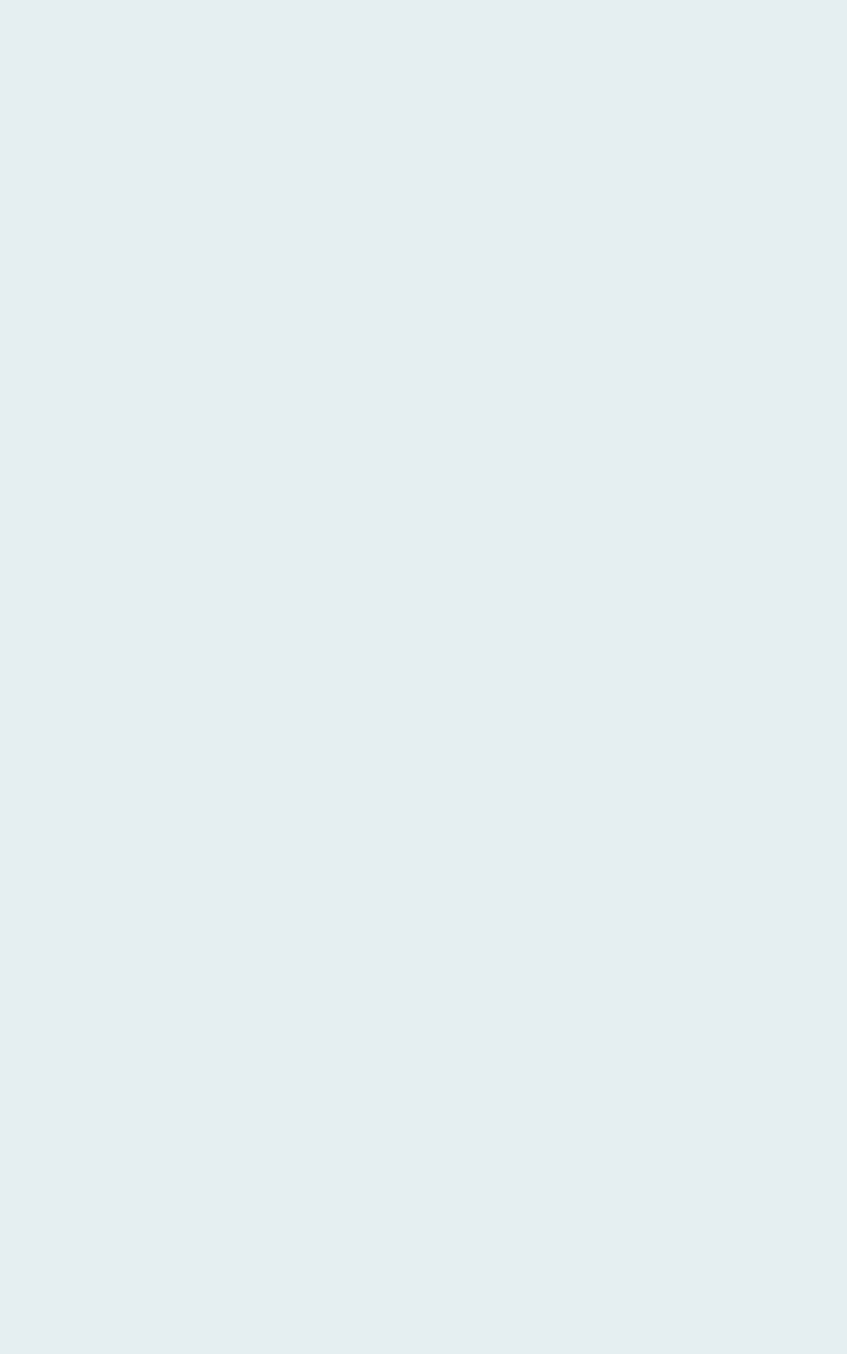
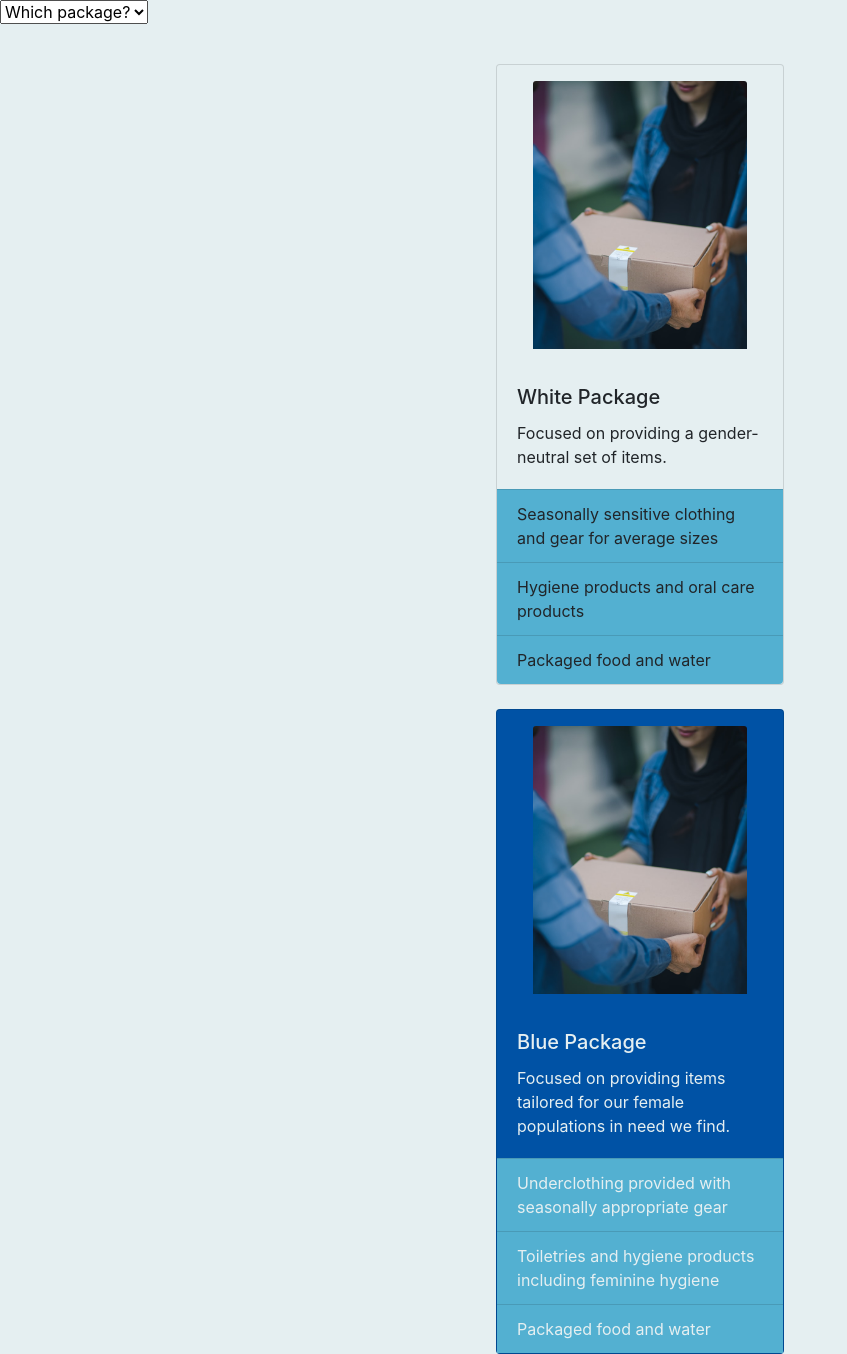
Before and after one commit to wolfman-deimos/white-challenge, a website: page card-pg.html in a window 1280 px wide. Shown: the whole page, without its empty margins (0-847 px from the left). Before the commit the page ends 800 px from the top, so only its background shows below. Drawn offline with nearby package versions, Linux system fonts and the light colour scheme.

Commit message:
styled cards, card.html playground for functional popin-popout coding ongoing

```diff
--- a/card-pg.html
+++ b/card-pg.html
@@ -8,7 +8,16 @@
     <link rel="stylesheet" href="css/whtchl-custcss.css">
 </head>
 <body>
-<div class="card fade" style="width: 18rem;">
+
+<div class="form-group">
+    <select id="pkgselect">
+        <option selected>Which package?</option>
+        <option value="1" id="redpkg">Red Package</option>
+        <option>Package 2</option>
+        <option>Package 3</option>
+    </select>
+</div>
+<div id="redcard" class="card mx-auto red-bg" style="width: 18rem;">
     <div class="w-75 h-75 mx-auto py-3">
         <img class="card-img-top img-fluid max-width: 100% height: auto" src="img/pkgfiller.jpeg" alt="Card image cap">
     </div>
@@ -17,15 +26,43 @@
         <p class="card-text">Focused on providing items tailored for our male populations in need we find.</p>
     </div>
     <ul class="list-group list-group-flush">
-        <li class="list-group-item">Larger sized socks and blanket</li>
-        <li class="list-group-item">Toiletries and hygiene products</li>
-        <li class="list-group-item">Packaged food and water</li>
+        <li class="lblue-bg list-group-item ">Above-average sized socks and seasonally appropriate gear</li>
+        <li class="lblue-bg list-group-item">Toiletries and hygiene products</li>
+        <li class="lblue-bg list-group-item">Packaged food and water</li>
     </ul>
+</div>
+<br>
+<div class="wht-bg card mx-auto" style="width: 18rem;">
+    <div class="w-75 h-75 mx-auto py-3">
+        <img class="card-img-top img-fluid max-width: 100% height: auto" src="img/pkgfiller.jpeg" alt="Card image cap">
+    </div>
     <div class="card-body">
-        <a href="#" class="card-link">White Package</a>
-        <a href="#" class="card-link">Blue Package</a>
+        <h5 class="card-title">White Package</h5>
+        <p class="card-text">Focused on providing a gender-neutral set of items.</p>
     </div>
+    <ul class="list-group list-group-flush">
+        <li class="lblue-bg list-group-item">Seasonally sensitive clothing and gear for average sizes</li>
+        <li class="lblue-bg list-group-item">Hygiene products and oral care products</li>
+        <li class="lblue-bg list-group-item">Packaged food and water</li>
+    </ul>
 </div>
+<br>
+<div class="card mainblue-bg mx-auto" style="width: 18rem;">
+    <div class="w-75 h-75 mx-auto py-3">
+        <img class="card-img-top img-fluid max-width: 100% height: auto" src="img/pkgfiller.jpeg" alt="Card image cap">
+    </div>
+    <div class="card-body">
+        <h5 class="card-title">Blue Package</h5>
+        <p class="card-text">Focused on providing items tailored for our female populations in need we find.</p>
+    </div>
+    <ul class="list-group list-group-flush lblue-bg">
+        <li class="lblue-bg list-group-item">Underclothing provided with seasonally appropriate gear</li>
+        <li class="lblue-bg list-group-item">Toiletries and hygiene products including feminine hygiene</li>
+        <li class="lblue-bg list-group-item">Packaged food and water</li>
+    </ul>
+</div>
+
+
 
 <script src="https://code.jquery.com/jquery-3.2.1.slim.min.js" integrity="sha384-KJ3o2DKtIkvYIK3UENzmM7KCkRr/rE9/Qpg6aAZGJwFDMVNA/GpGFF93hXpG5KkN" crossorigin="anonymous"></script>
 <script src="https://cdnjs.cloudflare.com/ajax/libs/popper.js/1.12.9/umd/popper.min.js" integrity="sha384-ApNbgh9B+Y1QKtv3Rn7W3mgPxhU9K/ScQsAP7hUibX39j7fakFPskvXusvfa0b4Q" crossorigin="anonymous"></script>
--- a/css/whtchl-custcss.css
+++ b/css/whtchl-custcss.css
@@ -9,11 +9,25 @@
 }
 
 .mainblue-bg {
-    background-color: var(--main-blue) ;
+    background-color: var(--main-blue);
+    color: var(--shade-wht);
 }
 
-.accent-lblue {
+.red-bg {
+    background-color: var(--accent-red);
+    color: var(--shade-wht);
+}
+
+.dblue-bg {
+    background-color: var(--shade-dblue);
+}
+
+.lblue-bg {
     background-color: var(--accent-lblue);
+}
+
+.wht-bg {
+    background-color: var(--shade-wht);
 }
 
 /*.fade*/
@@ -28,9 +42,13 @@
 /*    opacity:1;*/
 /*}*/
 
-/*#otherresidence {*/
-/*    display: none;*/
-/*}*/
+#otherresidence {
+    display: none;
+}
+
+#redcard {
+    display: none;
+}
 
 body {
     background-color: var(--shade-wht);
```
Also changed, not shown: js/foundations.js (+9 -0 lines).
